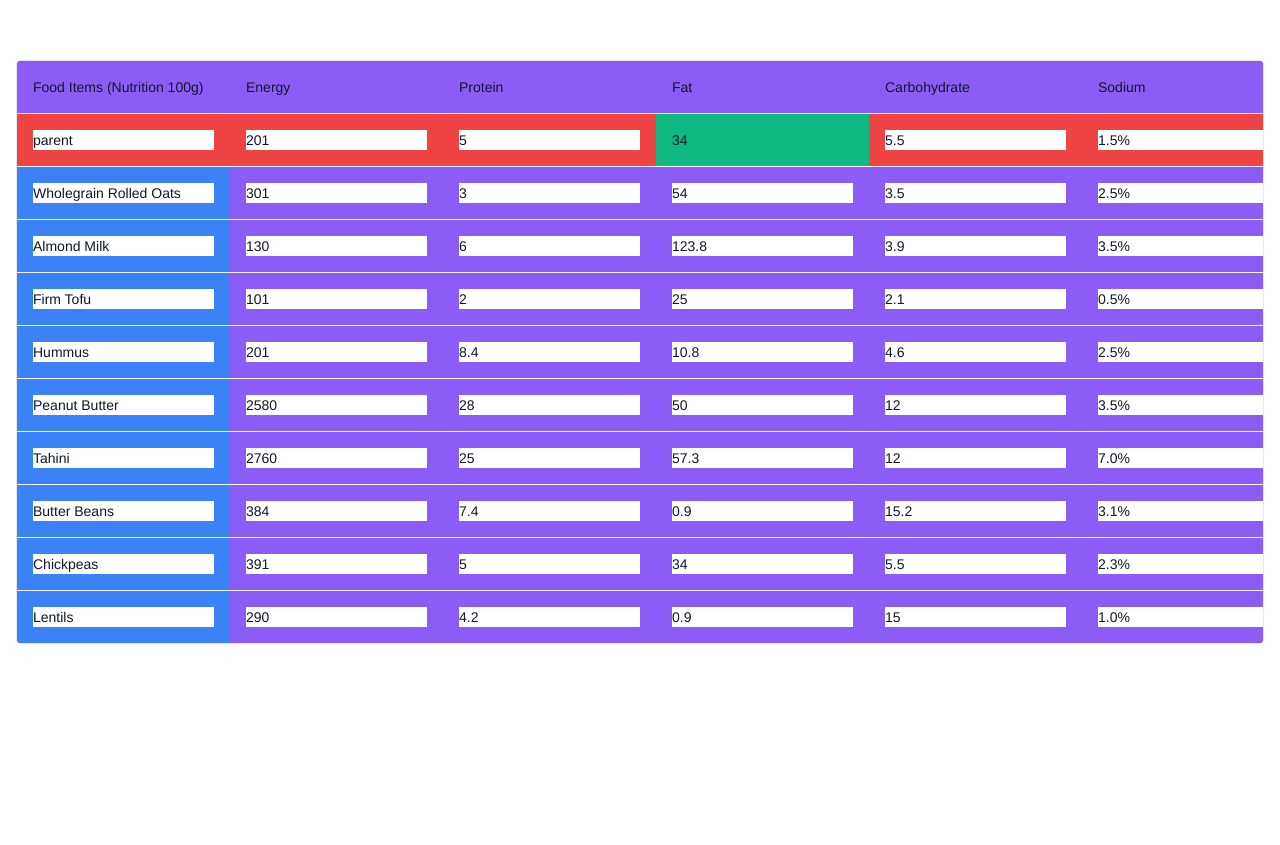
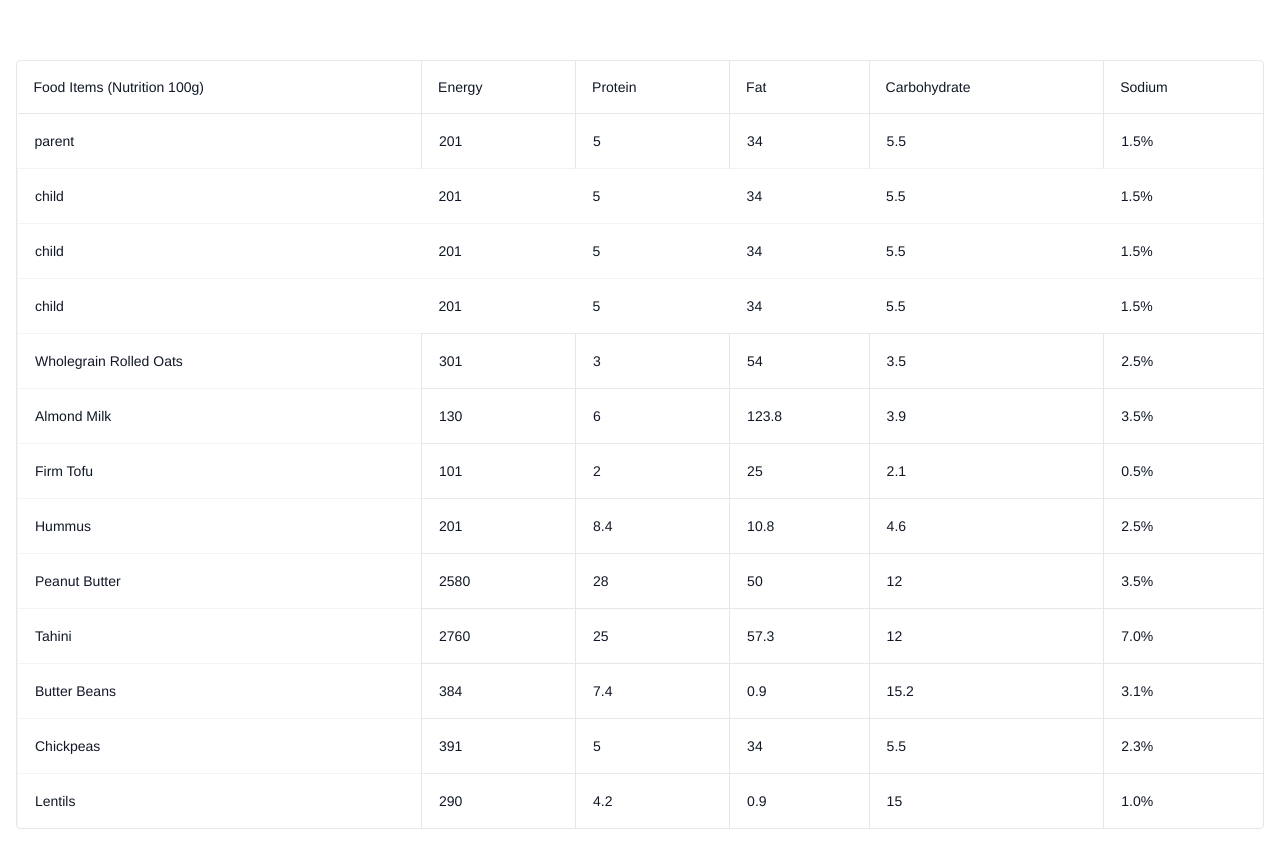
Before and after one commit to anasch132/data-table, a Vue app: page / in a window 1280 px wide. Before the commit the page ends 800 px from the top, so only its background shows below. Built offline with nearby package versions, Linux system fonts and the light colour scheme; what vue-tailwind-icons would draw is missing.

Commit message:
exported tablecell, applied optional styling on childs

```diff
--- a/src/App.vue
+++ b/src/App.vue
@@ -1,7 +1,7 @@
 <template>
   <div id="app">
     <data-table
-      class="ma-4 bg-purple-500"
+      class="ma-4"
       :headers="data.headers"
       :data="data.body"
       @save="saveData"
@@ -22,7 +22,6 @@ export default {
     data: JsonData,
   }),
   created() {
-    console.log(JsonData.body);
     this.data.body = JsonData.body.map((item) => {
       if (item.key == "key3")
         return {
--- a/src/DataTable.json
+++ b/src/DataTable.json
@@ -6,7 +6,7 @@
       "align": "start",
       "sortable": false,
       "value": "name",
-      "__classes__": ["bg-blue-500"]
+      "__classes__": [""]
     },
     { "text": "Energy", "value": "energy", "id": 2 },
     { "text": "Protein", "value": "protein", "id": 3 },
@@ -17,8 +17,8 @@
   "body": [
     {
       "__classes__": {
-        "__all__": ["bg-red-500"],
-        "fat": ["bg-green-500"]
+        "__all__": [""],
+        "fat": [""]
       },
       "key": "key1",
       "editable": true,
@@ -30,6 +30,11 @@
       "sodium": "1.5%",
       "__children__": [
         {
+          "__classes__": {
+            "__all__": [""],
+            "name": [""]
+          },
+          "editable": true,
           "name": "child",
           "energy": 201,
           "protein": 5.0,
--- a/src/components/DataTable.vue
+++ b/src/components/DataTable.vue
@@ -1,8 +1,12 @@
 <template>
   <div class="overflow-x-auto border border-gray-200 rounded m-4">
     <table class="min-w-full text-sm divide-y divide-gray-200">
-      <table-header :headers="headers"></table-header>
+      <table-header
+        class="divide-x divide-gray-100"
+        :headers="headers"
+      ></table-header>
       <table-body
+        class="divide-x divide-gray-100"
         :headers="headers"
         :tbody="data"
         @changed="changed"
--- a/src/components/TableBody.vue
+++ b/src/components/TableBody.vue
@@ -4,48 +4,43 @@
       <tr
         :key="i + Math.random()"
         :class="data.__classes__ ? data.__classes__.__all__ : ''"
+        class="divide-x divide-gray-200 divide-y divide-white"
       >
-        <td
-          v-for="header in headers"
+        <slot v-for="header in headers">
+          <table-cell
             :key="header.id"
-          class="p-4 text-left font-medium text-gray-900 whitespace-nowrap"
-          :class="
+            :classes="
               data.__classes__
                 ? data.__classes__[header.value]
                 : header.__classes__
                 ? header.__classes__
                 : ''
             "
-        >
-          <!-- {{ handleData(data[header.value], header.value) }} -->
-          <input
-            type="text"
+            :name="header.value"
             :value="handleData(data[header.value], header.value)"
-            @blur="(e) => showInput(e, data)"
-            :id="[header.value]"
-            :class="data.__classes__ ? data.__classes__[header.value] : ''"
-            :name="[header.value]"
-          />
-        </td>
-        <td v-if="data.editable">
-          <button
-            class="p-1 rounded-full hover:bg-transparent hover:text-indigo-600 active:text-indigo-500 group-hover:inline-block focus:outline-none focus:ring"
-            @click="clickedEdit(data)"
-          >
-            <icon name="pencil-alt" class="w-4 h-4" />
-          </button>
-        </td>
+            :editable="data.editable"
+            @blurInput="(e) => editInput(e, data)"
+          ></table-cell>
+        </slot>
       </tr>
-      <slot v-for="(datachild, i) in data.children" class="divide-none">
-        <tr :key="i + Math.random()">
-          <td
-            v-for="(header, i) in headers"
-            :key="header.id + i"
-            class="p-4 text-left font-medium text-gray-900 whitespace-nowrap"
-            :class="i == 0 ? 'pl-16' : 'pl-4'"
-          >
-            {{ datachild[header.value] }}
-          </td>
+      <slot v-for="(datachild, i) in data.__children__" class="divide-none">
+        <tr :key="i + Math.random()" class="">
+          <slot v-for="header in headers">
+            <table-cell
+              :key="header.id"
+              :classes="
+                datachild.__classes__
+                  ? datachild.__classes__[header.value]
+                  : header.__classes__
+                  ? header.__classes__
+                  : ''
+              "
+              :name="header.value"
+              :value="handleData(datachild[header.value], header.value)"
+              :editable="datachild.editable"
+              @blurInput="(e) => editInput(e, data)"
+            ></table-cell>
+          </slot>
         </tr>
       </slot>
     </slot>
@@ -53,7 +48,12 @@
 </template>
 
 <script>
+import TableCell from "./TableCell.vue";
+
 export default {
+  components: {
+    TableCell,
+  },
   props: {
     headers: {
       type: Array,
@@ -67,9 +67,7 @@ export default {
   data: () => ({
     input: null,
   }),
-  mounted() {},
   methods: {
-    clickedEdit(row) {},
     handleData(data, key) {
       if (data && typeof data == "object") {
         return data.value(
@@ -79,11 +77,10 @@ export default {
       }
       return data;
     },
-    showInput(event, row) {
-      // console.log(data);
-      let nwRow = { ...row, [event.target.id]: event.target.value };
+    editInput(event, row) {
+      console.log(event);
+      let nwRow = { ...row, ...event };
       this.$emit("changed", nwRow);
-      // console.log(event.target.id, row);
     },
   },
 };
--- /dev/null
+++ b/src/components/TableCell.vue
@@ -0,0 +1,55 @@
+<template>
+  <td
+    class="text-left font-medium text-gray-900 whitespace-nowrap hover:bg-gray-100"
+    :class="classes"
+    @click="toggleEdit"
+  >
+    <div v-if="!edit" class="m-4 w-full h-full">{{ value }}</div>
+    <input
+      v-if="edit"
+      type="text"
+      :value="value"
+      @change="blurInput"
+      class="p-4 w-full h-full"
+      :class="classes"
+      :name="name"
+    />
+  </td>
+</template>
+
+<script>
+export default {
+  props: {
+    classes: {
+      type: [Array, String],
+      default: "",
+    },
+    value: {
+      type: [String, Number],
+      default: "",
+    },
+    editable: {
+      type: Boolean,
+      default: false,
+    },
+    name: {
+      type: [String, Number],
+      default: "",
+    },
+  },
+  data: () => ({
+    edit: false,
+  }),
+  methods: {
+    blurInput(event) {
+      this.edit = false;
+      this.$emit("blurInput", { [this.name]: event.target.value });
+    },
+    toggleEdit() {
+      if (this.editable) {
+        this.edit = true;
+      }
+    },
+  },
+};
+</script>
--- a/src/components/TableHeader.vue
+++ b/src/components/TableHeader.vue
@@ -1,17 +1,14 @@
 <template>
   <thead>
-    <tr>
+    <tr class="divide-x divide-gray-200">
       <th
         v-for="header in headers"
         :key="header.id"
-        class="p-4 font-medium text-left text-gray-900 whitespace-nowrap"
+        class="p-4 font-medium text-center text-gray-900 whitespace-nowrap"
       >
-        <div class="flex items-center">
+        <div class="flex items-center text-center">
           {{ header.text }}
         </div>
-      </th>
-      <th class="p-4 font-medium text-left text-gray-900 whitespace-nowrap">
-        Actions
       </th>
     </tr>
   </thead>
```
Lines whose indentation alone changed are shown as unchanged.
